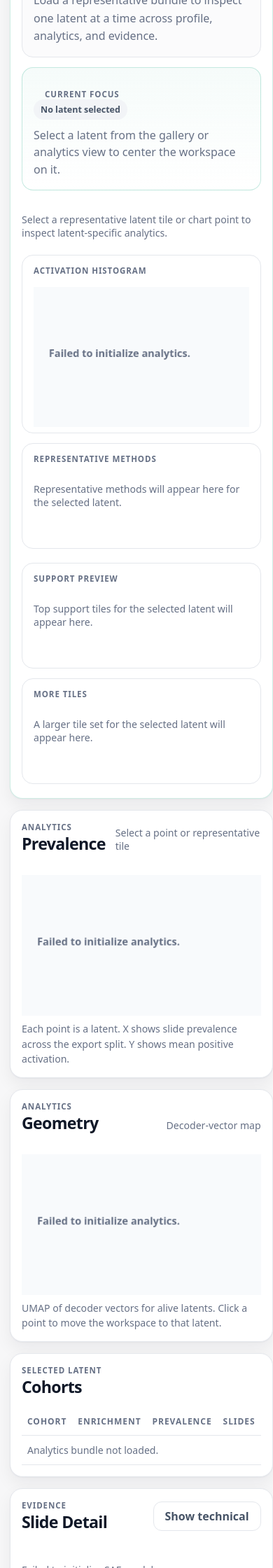
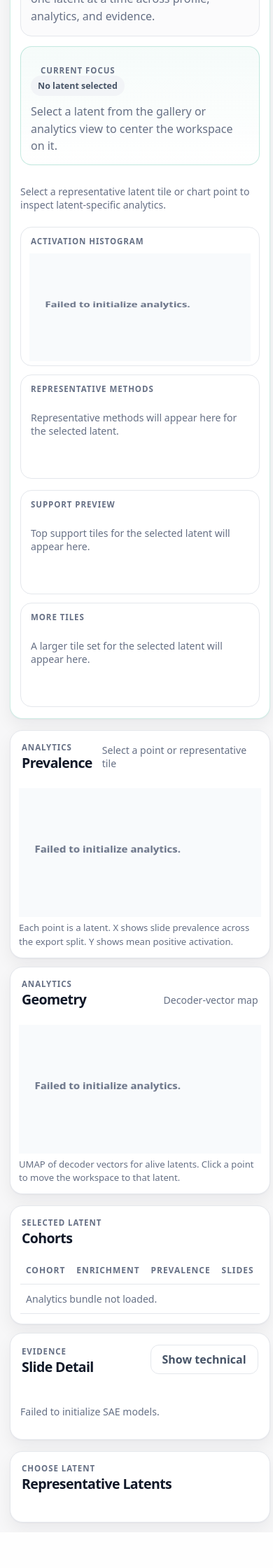
Before and after one commit to W8Yi/wsi-bench, a Python web app: template templates/sae.html in a window 390 px wide. Shown: the part 960-3200 px from the top of the page at 70% size. After the commit the page ends 3148 px from the top, so only its background shows below. Run offline with Jinja, Linux system fonts and the light colour scheme; the template is opened without the code that fills it, so the values that code supplies are empty.

Commit message:
Compact SAE atlas layout and scroll heavy sections

```diff
--- a/static/sae.css
+++ b/static/sae.css
@@ -205,13 +205,13 @@
 }
 
 .metric {
-  padding: 14px 16px;
+  padding: 12px 14px;
   border-radius: 16px;
   border: 1px solid var(--line);
   background: var(--panel-soft);
-  min-height: 88px;
+  min-height: 72px;
   display: grid;
-  gap: 10px;
+  gap: 8px;
   align-content: space-between;
 }
 
@@ -224,15 +224,16 @@
 }
 
 .metric span {
-  font-size: 1.15rem;
+  font-size: 1.02rem;
   font-weight: 600;
   letter-spacing: -0.02em;
 }
 
 .workspace-grid {
   display: grid;
-  grid-template-columns: minmax(0, 1.4fr) minmax(320px, 0.85fr);
+  grid-template-columns: minmax(0, 1.5fr) minmax(300px, 0.8fr);
   gap: 16px;
+  align-items: start;
 }
 
 .focus-panel {
@@ -250,12 +251,12 @@
   justify-content: space-between;
   align-items: end;
   gap: 14px;
-  padding: 18px 20px 14px;
+  padding: 14px 16px 12px;
 }
 
 .panel-head h2 {
   margin-top: 4px;
-  font-size: 1.45rem;
+  font-size: 1.22rem;
   line-height: 1.08;
 }
 
@@ -281,11 +282,11 @@
   display: grid;
   grid-template-columns: minmax(0, 1fr) minmax(320px, 0.85fr);
   gap: 14px;
-  padding: 18px 20px 0;
+  padding: 14px 16px 0;
 }
 
 .focus-note {
-  padding: 16px;
+  padding: 14px;
   border: 1px solid var(--line);
   border-radius: 16px;
   background: var(--panel-soft);
@@ -333,15 +334,15 @@
 }
 
 .profile-body {
-  padding: 18px 20px 8px;
+  padding: 14px 16px 8px;
 }
 
 .profile-hero {
   display: grid;
-  grid-template-columns: minmax(180px, 220px) minmax(0, 1fr);
-  gap: 18px;
+  grid-template-columns: minmax(140px, 180px) minmax(0, 1fr);
+  gap: 14px;
   align-items: start;
-  margin-bottom: 16px;
+  margin-bottom: 14px;
 }
 
 .profile-lead-tile {
@@ -367,7 +368,7 @@
 .profile-grid {
   display: grid;
   grid-template-columns: repeat(auto-fit, minmax(160px, 1fr));
-  gap: 10px;
+  gap: 8px;
 }
 
 .profile-card,
@@ -381,7 +382,7 @@
 }
 
 .profile-card {
-  padding: 14px;
+  padding: 12px;
   border-radius: 14px;
 }
 
@@ -405,8 +406,8 @@
 .profile-subgrid {
   display: grid;
   grid-template-columns: repeat(2, minmax(0, 1fr));
-  gap: 14px;
-  padding: 0 20px 20px;
+  gap: 12px;
+  padding: 0 16px 16px;
 }
 
 .mini-panel {
@@ -415,7 +416,7 @@
 }
 
 .mini-head {
-  padding: 14px 16px 0;
+  padding: 12px 14px 0;
 }
 
 .plot-panel canvas,
@@ -423,20 +424,39 @@
   width: 100%;
   height: auto;
   display: block;
-  padding: 16px 16px 8px;
+  padding: 10px 12px 6px;
   cursor: crosshair;
+}
+
+.plot-panel canvas {
+  height: 200px;
+}
+
+#histCanvas {
+  height: 170px;
 }
 
 .method-strip,
 .contact-sheet-wrap,
 .support-preview {
-  padding: 12px 16px 16px;
+  padding: 10px 14px 14px;
 }
 
 .method-strip,
 .support-preview,
 .contact-sheet-wrap {
   min-height: 120px;
+}
+
+.support-preview,
+.contact-sheet-wrap {
+  max-height: 340px;
+  overflow: auto;
+}
+
+.method-strip {
+  max-height: 300px;
+  overflow: auto;
 }
 
 .method-card {
@@ -483,7 +503,7 @@
 .support-preview-grid {
   display: grid;
   grid-template-columns: repeat(3, minmax(0, 1fr));
-  gap: 10px;
+  gap: 8px;
 }
 
 .support-preview-card img {
@@ -498,19 +518,28 @@
 .analytics-column,
 .evidence-column {
   display: grid;
-  gap: 16px;
+  gap: 12px;
+}
+
+.analytics-column {
+  position: sticky;
+  top: 12px;
 }
 
 .panel-caption {
   margin: 0;
-  padding: 0 16px 16px;
+  padding: 0 12px 12px;
   line-height: 1.5;
-  font-size: 0.88rem;
+  font-size: 0.82rem;
 }
 
 .table-wrap {
   overflow: auto;
-  padding: 0 16px 16px;
+  padding: 0 14px 14px;
+}
+
+.cohort-panel .table-wrap {
+  max-height: 300px;
 }
 
 table {
@@ -538,7 +567,9 @@
 }
 
 .slide-panel .detail-body {
-  padding: 16px 20px 20px;
+  padding: 14px 16px 16px;
+  max-height: 620px;
+  overflow: auto;
 }
 
 .detail-stack {
@@ -577,20 +608,24 @@
 
 .gallery-panel {
   overflow: hidden;
+  display: grid;
+  grid-template-rows: auto minmax(0, 1fr);
+  max-height: 760px;
 }
 
 .rep-gallery {
-  padding: 16px;
+  padding: 14px;
   display: grid;
-  grid-template-columns: repeat(auto-fill, minmax(280px, 1fr));
-  gap: 12px;
+  grid-template-columns: repeat(auto-fill, minmax(240px, 1fr));
+  gap: 10px;
+  overflow: auto;
 }
 
 .rep-card {
   display: grid;
-  grid-template-columns: 96px 1fr;
-  gap: 12px;
-  padding: 12px;
+  grid-template-columns: 84px 1fr;
+  gap: 10px;
+  padding: 10px;
   border-radius: 16px;
   cursor: pointer;
   transition: border-color 120ms ease, box-shadow 120ms ease, transform 120ms ease;
@@ -613,7 +648,7 @@
 }
 
 .rep-title {
-  font-size: 0.98rem;
+  font-size: 0.92rem;
   line-height: 1.15;
 }
 
@@ -661,6 +696,10 @@
   .workspace-grid {
     grid-template-columns: 1fr;
   }
+
+  .analytics-column {
+    position: static;
+  }
 }
 
 @media (max-width: 980px) {
@@ -706,7 +745,7 @@
   .contact-sheet-wrap,
   .support-preview,
   .table-wrap {
-    padding-left: 16px;
-    padding-right: 16px;
+    padding-left: 14px;
+    padding-right: 14px;
   }
 }
--- a/templates/sae.html
+++ b/templates/sae.html
@@ -102,7 +102,7 @@
           <div class="profile-subgrid">
             <div class="mini-panel">
               <div class="mini-head">Activation Histogram</div>
-              <canvas id="histCanvas" width="520" height="220"></canvas>
+              <canvas id="histCanvas" width="520" height="180"></canvas>
             </div>
             <div class="mini-panel">
               <div class="mini-head">Representative Methods</div>
@@ -137,7 +137,7 @@
               </div>
               <div class="panel-meta" id="scatterMeta">Select a point or representative tile</div>
             </div>
-            <canvas id="prevalenceCanvas" width="760" height="360"></canvas>
+            <canvas id="prevalenceCanvas" width="760" height="220"></canvas>
             <p class="panel-caption">
               Each point is a latent. X shows slide prevalence across the export split. Y shows mean positive activation.
             </p>
@@ -151,7 +151,7 @@
               </div>
               <div class="panel-meta" id="umapMeta">Decoder-vector map</div>
             </div>
-            <canvas id="umapCanvas" width="760" height="360"></canvas>
+            <canvas id="umapCanvas" width="760" height="220"></canvas>
             <p class="panel-caption">
               UMAP of decoder vectors for alive latents. Click a point to move the workspace to that latent.
             </p>
```
